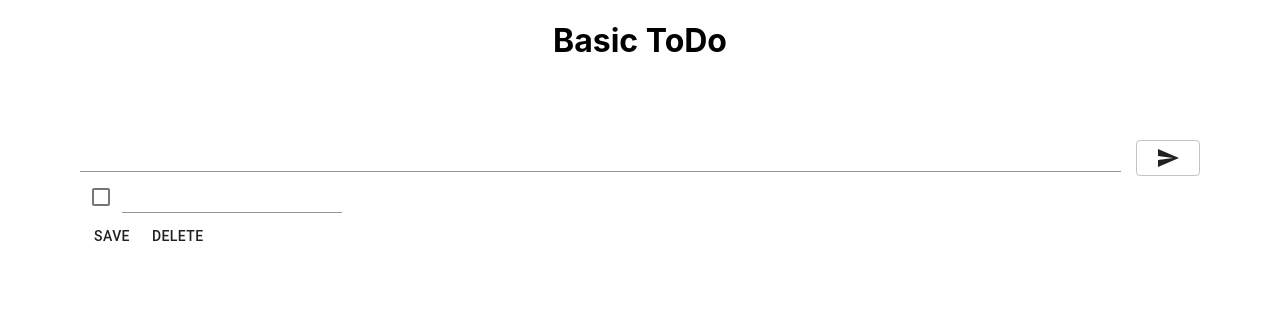
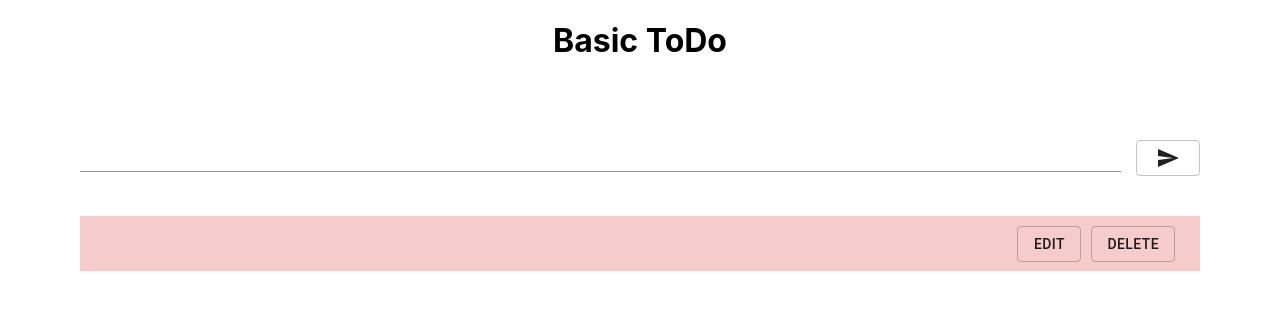
Before and after one commit to dede999/basic-todo-app, a React (Create React App) app: page / in a window 1280 px wide. Both pictures are taken after a click on the button 1168 px from the left and 158 px from the top of the page. Shown: the top 310 px of the page. Built offline with nearby package versions, Linux system fonts and the light colour scheme.

Commit message:
Improved layout

```diff
--- a/src/App.sass
+++ b/src/App.sass
@@ -14,3 +14,8 @@
         justify-content: space-between
         .MuiButton-outlined
           margin-left: 15px
+      .task-list
+        display: flex
+        flex-direction: column
+        align-content: space-evenly
+        margin-top: 5vh
--- /dev/null
+++ b/src/components/TaskView/index.sass
@@ -0,0 +1,18 @@
+.task-list-item
+  display: flex
+  justify-content: space-between
+  align-items: center
+  height: 55px
+  .main
+    margin-left: 25px
+  .actions
+    margin-right: 20px
+    button
+      margin: 5px
+
+
+.incomplete
+  background-color: hsla(0, 70%, 80%, .6)
+
+.complete
+  background-color: hsla(180, 70%, 80%, .6)
--- a/src/components/TaskView/index.tsx
+++ b/src/components/TaskView/index.tsx
@@ -1,3 +1,4 @@
+import './index.sass'
 import React from 'react'
 import ToDoContext, { ITask } from '../../providers/ToDoContext';
 import { Input, Checkbox, Button } from '@material-ui/core';
@@ -8,7 +9,8 @@ interface Props {
 
 interface State {
   the_task: ITask,
-  original_task: string
+  original_task: string,
+  edition_mode: boolean
 }
 
 export default class TaskView extends React.Component<Props, State> {
@@ -17,7 +19,8 @@ export default class TaskView extends React.Component<Props, State> {
       title: "",
       is_complete: false
     },
-    original_task: ""
+    original_task: "",
+    edition_mode: false
   }
 
   componentDidMount() {
@@ -31,29 +34,62 @@ export default class TaskView extends React.Component<Props, State> {
     })
   }
 
+  complete_class = (): string => {
+    const { is_complete } = this.state.the_task
+    return is_complete ? 'complete' : 'incomplete'
+  }
+
   render() {
     const { title, is_complete } = this.state.the_task
-    const { original_task, the_task } = this.state
+    const { original_task, the_task, edition_mode } = this.state
 
     return(
       <ToDoContext.Consumer>
         {({edit_task, remove_task}) => (
-          <div className="task-list-item">
+          <div className={`task-list-item ${this.complete_class()}`}>
+            <div className="main">
+              { edition_mode
+                ? <>
                     <Checkbox
                       checked={is_complete}
+                      color="primary"
                       onChange={(e: any) => this.setState({
                         the_task: { title: title, is_complete: !is_complete }
-              })} />
+                      })}
+                    />
                     <Input
                       placeholder={title}
                       onChange={(e: any) => this.setState({
                         the_task: { title: e.target.value, is_complete: is_complete }
-              })} />
+                      })}
+                    />
+                  </>
+                :
+                <>
+                  <span className="title"> { title } </span>
+                </>
+              }
+            </div>
             <div className="actions">
-              <Button onClick={() => edit_task(the_task, original_task)}>
+            { edition_mode
+              ?
+              <Button variant="outlined"
+                onClick={() => {
+                  edit_task(the_task, original_task)
+                  this.setState({ edition_mode: false })
+              }}>
                 Save
               </Button>
-              <Button onClick={() => remove_task(title)}>
+              :
+              <Button variant="outlined"
+                onClick={() => this.setState({
+                  edition_mode: true
+              })}>
+                Edit
+              </Button>
+            }
+              <Button variant="outlined"
+                onClick={() => remove_task(title)}>
                 Delete
               </Button>
             </div>
```
Lines whose indentation alone changed are shown as unchanged.
